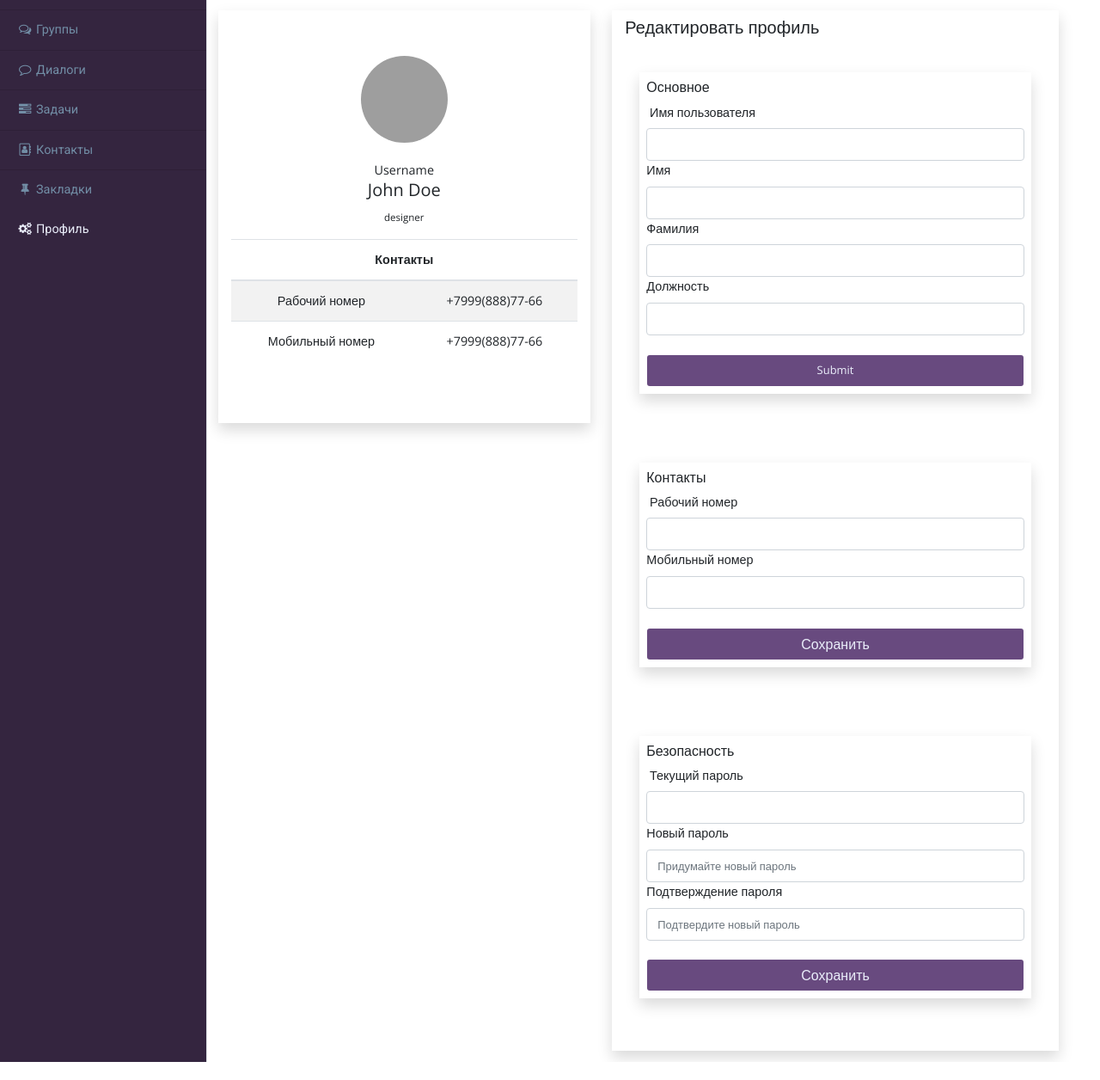
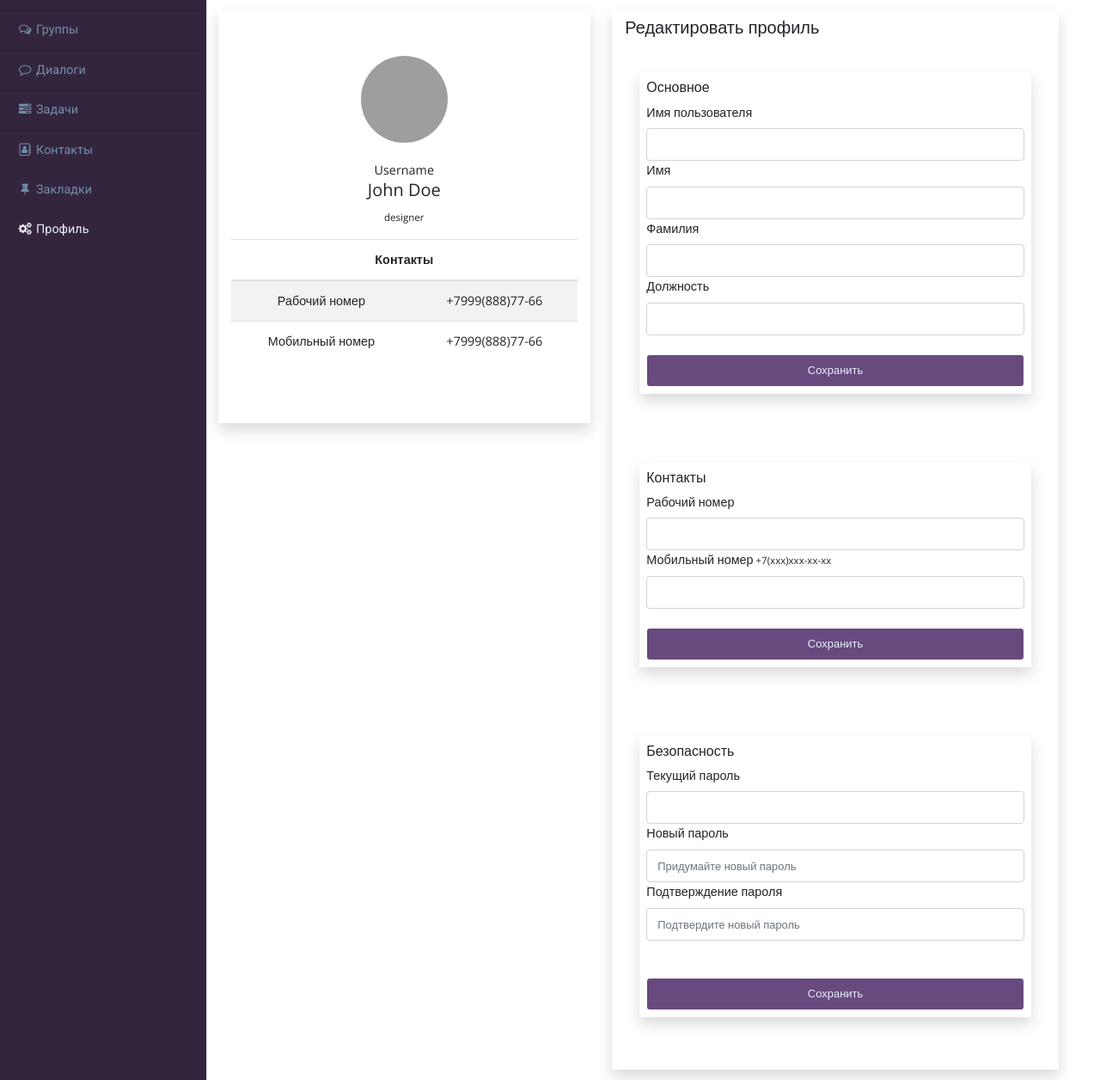
Before and after one commit to revuwem/nutshell, a PHP site: page / in a window 1280 px wide, after a click on "Профиль". Shown: the part 53-1309 px from the top of the page at 86% size. Before the commit the page ends 1288 px from the top, so only its background shows below. Run offline with PHP 8.4, Linux system fonts and the light colour scheme; the visitor is signed in with stand-in values (Sample User, id 1); some libraries are stand-ins or nearby versions; grey boxes are pictures that could not be loaded.

Commit message:
correct profile update

```diff
--- a/index.php
+++ b/index.php
@@ -189,43 +189,49 @@ if(!isset($_SESSION['user_id']))
                         <form method="post" id="userBasicInfo" action="javascript:void(null);" onsubmit="editUserBasicInfo()">
                             <div class="container shadow form-group">
                                 <h6>Основное</h6>
-                                <label id="editBasicInfoResult"></label>
+                                <div class="alert alert-primary" id="editBasicInfoResult" style="display:none">
+
+                                </div>
                                 <label for="inputUserName">Имя пользователя</label>
-                                <input type="text" class="form-control" name="inputUserName" id="inputUserName" required value=<?php $_SESSION['username'] ?>>
+                                <input type="text" class="form-control" name="inputUserName" id="inputUserName" required pattern="[A-Za-z]">
                                 <label for="inputPersonFirstName">Имя</label>
-                                <input type="text" class="form-control" name="inputPersonFirstName" id="inputPersonFirstName" required>
+                                <input type="text" class="form-control" name="inputPersonFirstName" id="inputPersonFirstName" required pattern="[A-Za-zА-Яа-яЁё]">
                                 <label for="inputPersonLastName">Фамилия</label>
-                                <input type="text" class="form-control" name="inputPersonLastName" id="inputPersonLastName" required>
+                                <input type="text" class="form-control" name="inputPersonLastName" id="inputPersonLastName" required pattern="[A-Za-zА-Яа-яЁё]">
                                 <label for="inputUserPosition">Должность</label>
-                                <input type="text" class="form-control" name="inputUserPosition" id="inputUserPosition" required>
+                                <input type="text" class="form-control" name="inputUserPosition" id="inputUserPosition" required pattern="[A-Za-zА-Яа-яЁё]">
                                 <br>
-                                <input class="btn btn-save-profile-changes form-control" type="submit" name="saveUserBasicInfo" id="saveUserBasicInfo">
+                                <input class="btn btn-save-profile-changes form-control" type="submit" name="saveUserBasicInfo" id="saveUserBasicInfo" value="Сохранить">
                             </div><!--/#edit-user-basic-info-->
                         </form>
                         <form method="post" action="javascript:void(null);" onsubmit="editUserContactsInfo()" id="userContactsInfo">
                           <div class="container shadow form-group">
                             <h6>Контакты</h6>
-                            <label id="editContactsResult"></label>
+                            <div class="alert alert-primary" id="editContactsResult" style="display:none">
+
+                            </div>
                             <label for="inputUserWorkNumber">Рабочий номер</label>
-                            <input type="phone" class="form-control" name="inputUserWorkNumber" id="inputUserWorkNumber">
-                            <label for="inputUserMobileNumber">Мобильный номер</label>
-                            <input type="phone" class="form-control" name="inputUserMobileNumber" id="inputUserMobileNumber">
+                            <input type="tel" class="form-control" name="inputUserWorkNumber" id="inputUserWorkNumber">
+                            <label for="inputUserMobileNumber">Мобильный номер<small>   +7(xxx)xxx-xx-xx</small> </label>
+                            <input type="tel" class="form-control" name="inputUserMobileNumber" id="inputUserMobileNumber" pattern="+7\([0-9]{3}\)[0-9]{3}\-[0-9]{2}\-[0-9]{2}">
                             <br>
-                            <button class="btn btn-save-profile-changes form-control" type="submit" name="saveUserContacts" id="saveUserContacts">Сохранить</button>
+                            <input class="btn btn-save-profile-changes form-control" type="submit" name="saveUserContacts" id="saveUserContacts" value="Сохранить">
                           </div><!--/#edit-user-contacts-->
                         </form>
                         <form method="post" action="javascript:void(null);" onsubmit="editUserPassword()" id="userPasswordInfo">
                             <div class="container shadow form-group" >
                                 <h6>Безопасность</h6>
-                                <label id="editPasswordResult"></label>
+                                <div class="alert alert-primary" id="editPasswordResult" style="display:none">
+
+                                </div>
                                 <label for="inputCurrentUserPassword">Текущий пароль</label>
                                 <input type="password" class="form-control" name="inputCurrentUserPassword" id="inputCurrentUserPassword">
                                 <label for="inputNewUserPassword">Новый пароль</label>
-                                <input type="password" class="form-control" name="inputNewUserPassword" id="inputNewUserPassword" placeholder="Придумайте новый пароль">
-                                <label for="inputNewUserPassword">Подтверждение пароля</label>
+                                <input type="password" class="form-control" name="inputNewUserPassword" id="inputNewUserPassword" placeholder="Придумайте новый пароль" onkeyup="checkPassUpdate(); return false;">
+                                <label for="inputConfirmNewUserPassword">Подтверждение пароля</label>
                                 <input type="password" class="form-control" name="inputConfirmNewUserPassword" id="inputConfirmNewUserPassword" placeholder="Подтвердите новый пароль" onkeyup="checkPassUpdate(); return false;">
-                                <br> <div class="confirm-password-valid"></div>
-                                <button class="btn btn-save-profile-changes form-control" type="submit" name="saveUserPassword" id="saveUserPassword">Сохранить</button>
+                                <br> <div class="confirm-password-valid"></div> <br>
+                                <input class="btn btn-save-profile-changes form-control" type="submit" name="saveUserPassword" id="saveUserPassword" value="Сохранить">
                             </div><!--/#edit-user-password-->
                         </form>
                     </div><!--/.main-body-->
@@ -245,6 +251,8 @@ if(!isset($_SESSION['user_id']))
 <script src="js/bootstrap/bootstrap.bundle.min.js"></script>
 <!--Background Scripts-->
 <script src="js/background.js"></script>
+<!--Handlers Scripts-->
+<script src="js/handlers.js"></script>
 
 <!-- /#wrapper -->
 <!-- Menu Toggle Script -->
--- a/js/background.js
+++ b/js/background.js
@@ -1,75 +1,11 @@
-//Функция обновления основной информации о пользователе
-function editUserBasicInfo(){
-    var formdata = $('#userBasicInfo').serialize();
-    $.ajax({
-      type: "POST",
-      url: "edit_userprofile.php?action=basic",
-      data: formdata,
-      success: function(data){
-        $('#editBasicInfoResult').html(data);
-      },
-      error: function(xhr, str){
-        alert('Возникла ошибка: ', xhr.responseCode);
-      }
-    });
-}
+/*
+background.js
+Фоновые скрипты для подгрузки пользовательских данных
+*/
 
-//Функция обновления контактов пользователя
-function editUserContactsInfo(){
-  var formdata=$('#userContactsInfo').serialize();
-  $.ajax({
-    type:"POST",
-    url:"edit_userprofile.php?action=contacts",
-    data: formdata,
-    success: function(data){
-      $('#editContactsResult').html(data);
-    },
-    error: function(xhr, str){
-      alert('Возникла ошибка: ', xhr.responseCode);
-    }
-  });
-}
+$(document).ready(function() {
+
+    //Инфо в профиле пользователя
 
 
-//Функция валидации пароля перед обновлением
-function checkPassUpdate(){
-  var psw1 = document.getElementById('inputNewUserPassword');
-  var psw2 = document.getElementById('inputConfirmNewUserPassword');
-  var message = document.getElementById('confirm-password-valid');
-  var errorColor = "#FFC5B8";
-  var successColor = "#CDFFC7";
-  if (psw1.nodeValue.length>7 && psw2.nodeValue.length>7){
-    psw1.style.backgroundColor=successColor;
-    if(psw1.value==psw2.value)
-    {
-      psw2.style.backgroundColor=successColor;
-    }
-    else{
-      psw2.style.backgroundColor=errorColor;
-      message.style.color=successColor;
-      message.innerHTML=" Введеные пароли не совпадают!"
-    }
-  }
-  else{
-    psw1.style.backgroundColor=errorColor;
-    message.style.color=errorColor;
-    message.innerHTML =" Длина пароля должна быть не менее 8 символов!"
-  }
-}
-
-
-//Функция обновления пароля пользователя
-function editUserPassword(){
-  var formdata=$('#userPasswordInfo').serialize();
-  $.ajax({
-    type: "POST",
-    url: "edit_userprofile.php?action=security",
-    data: formdata,
-    success: function(data){
-      $('#editPasswordResult').html(data);
-    },
-    error: function(xhr, str){
-      alert('Возникла ошибка: ', xhr.responseCode);
-    }
-  });
-}
+}); //document.ready
--- /dev/null
+++ b/js/handlers.js
@@ -0,0 +1,88 @@
+/*
+handlers.js
+Скрипты-обработчики форм
+*/
+
+//Функция обновления основной информации о пользователе
+function editUserBasicInfo(){
+    var formdata = $('#userBasicInfo').serialize();
+    $.ajax({
+      type: "POST",
+      url: "edit_userprofile.php?action=basic",
+      data: formdata,
+      success: function(data){
+        $('#editBasicInfoResult').html(data);
+        $('#editBasicInfoResult').css("display", "block");
+      },
+      error: function(xhr, str){
+        alert('Возникла ошибка: ', xhr.responseCode);
+      }
+    });
+}
+
+//Функция обновления контактов пользователя
+function editUserContactsInfo(){
+  var formdata=$('#userContactsInfo').serialize();
+  $.ajax({
+    type:"POST",
+    url:"edit_userprofile.php?action=contacts",
+    data: formdata,
+    success: function(data){
+      $('#editContactsResult').html(data);
+      $('#editContactsResult').css("display", "block");
+    },
+    error: function(xhr, str){
+      alert('Возникла ошибка: ', xhr.responseCode);
+    }
+  });
+}
+
+//Функция валидации пароля перед обновлением
+function checkPassUpdate(){
+  var psw1 = document.getElementById('inputNewUserPassword');
+  var psw2 = document.getElementById('inputConfirmNewUserPassword');
+  var message = document.getElementById('confirm-password-valid');
+  var errorColor = "#FFC5B8";
+  var successColor = "#CDFFC7";
+  if (psw1.value.length>7)
+  {
+    psw1.style.backgroundColor=successColor;
+  }
+  else{
+    psw1.style.backgroundColor=errorColor;
+    message.style.color=errorColor;
+    message.innerHTML =" Длина пароля должна быть не менее 8 символов!"
+    return;
+  }
+  if(psw1.value==psw2.value)
+  {
+    psw2.style.backgroundColor=successColor;
+  }
+  else{
+    psw2.style.backgroundColor=errorColor;
+    message.style.color=successColor;
+    message.innerHTML=" Введеные пароли не совпадают!"
+  }
+}
+
+
+
+//Функция обновления пароля пользователя
+function editUserPassword(){
+  var formdata=$('#userPasswordInfo').serialize();
+  $.ajax({
+    type: "POST",
+    url: "edit_userprofile.php?action=security",
+    data: formdata,
+    success: function(data){
+      $('#editPasswordResult').html(data);
+      $('#editPasswordResult').css("display", "block");
+      $('#inputNewUserPassword').val('');
+      $('#inputConfirmNewUserPassword').val('');
+
+    },
+    error: function(xhr, str){
+      alert('Возникла ошибка: ', xhr.responseCode);
+    }
+  });
+}
```
Also changed, not shown: edit_userprofile.php (+18 -2 lines).
